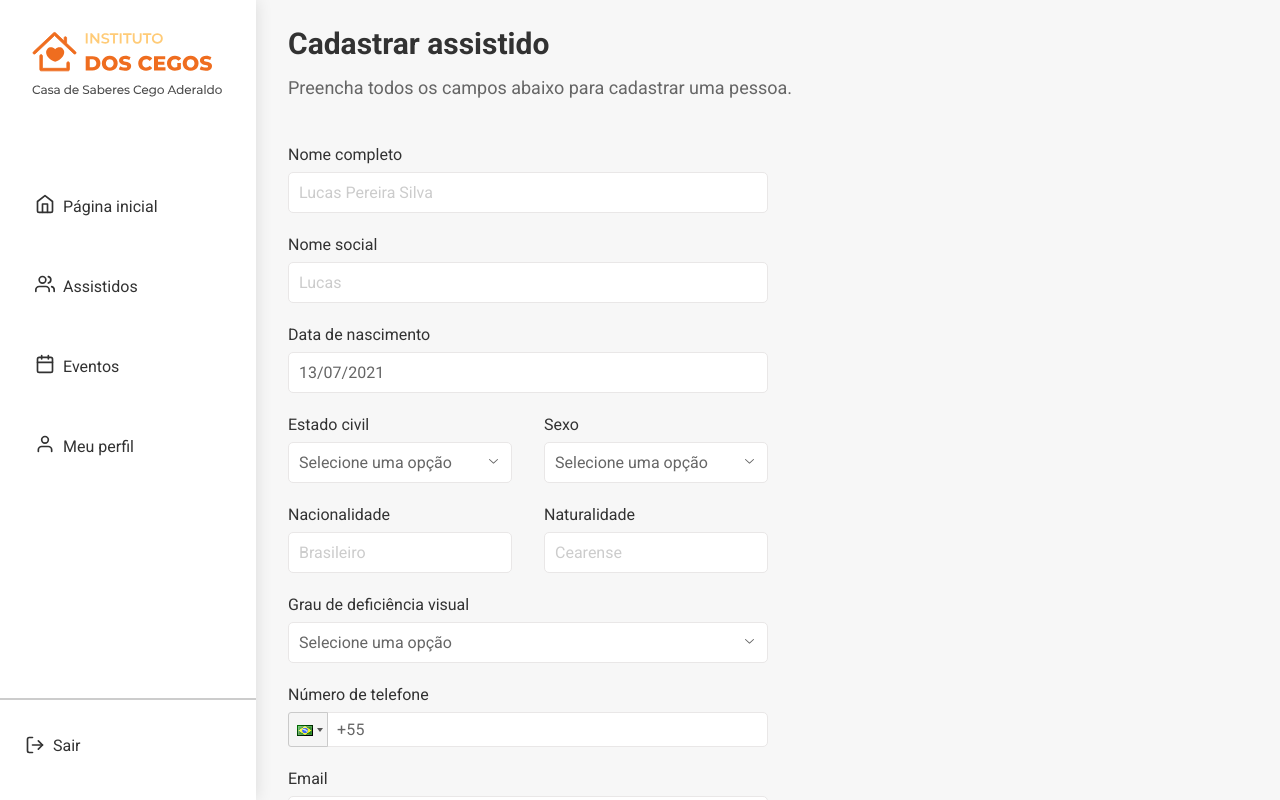
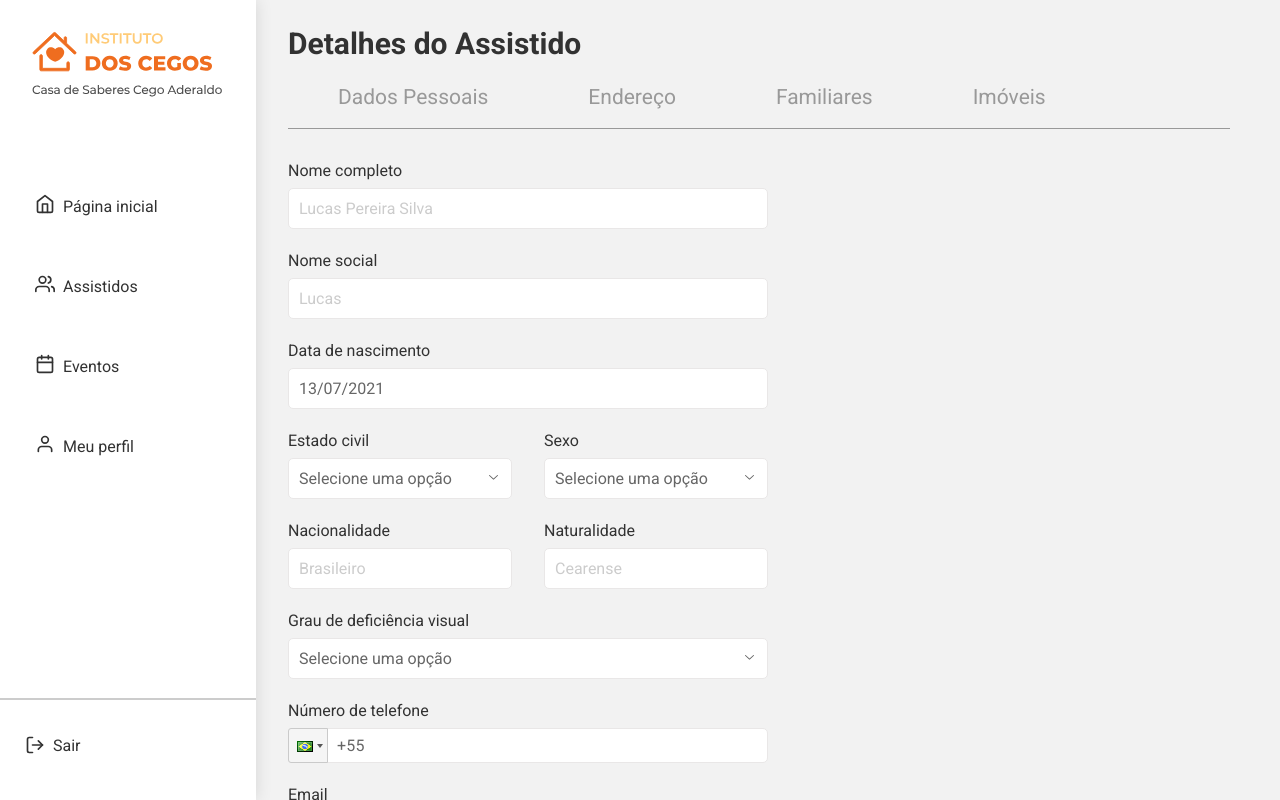
Before and after one commit to dev-inove/instituto-dos-cegos-front, a React (Create React App) app: page /assisted in a window 1280 px wide. Both pictures are taken after a click on the button "Cadastrar". Built offline with nearby package versions, Linux system fonts and the light colour scheme.

Commit message:
adicionando mudanças iniciais

```diff
--- a/src/components/Layout/styles.ts
+++ b/src/components/Layout/styles.ts
@@ -4,7 +4,7 @@ export const ContainerContent = styled.div`
   display: flex;
   overflow: auto;
   height: 100vh;
-  background-color: var(--backgroundGrayContent);
+  background-color: var(--backgroundGray);
 `;
 
 export const ContentChildren = styled.div`
--- a/src/pages/Assisteds/pages/Register/index.tsx
+++ b/src/pages/Assisteds/pages/Register/index.tsx
@@ -69,11 +69,14 @@ function Register() {
   }
 
   return (
-    <div>
-      <S.Welcome>Cadastrar assistido</S.Welcome>
-      <S.WelcomeParagraph>
-        Preencha todos os campos abaixo para cadastrar uma pessoa.
-      </S.WelcomeParagraph>
+    <S.Container>
+      <S.Welcome>Detalhes do Assistido</S.Welcome>
+      <S.MenuButton>
+        <S.ButtonParagraph>Dados Pessoais</S.ButtonParagraph>
+        <S.ButtonParagraph>Endereço</S.ButtonParagraph>
+        <S.ButtonParagraph>Familiares</S.ButtonParagraph>
+        <S.ButtonParagraph>Imóveis</S.ButtonParagraph>
+      </S.MenuButton>
 
       <S.FormLogin>
         <Formik
@@ -227,7 +230,7 @@ function Register() {
           )}
         </Formik>
       </S.FormLogin>
-    </div>
+    </S.Container>
   );
 }
 
--- a/src/pages/Assisteds/pages/Register/styles.ts
+++ b/src/pages/Assisteds/pages/Register/styles.ts
@@ -2,6 +2,8 @@ import styled from 'styled-components';
 import * as Select from '@radix-ui/react-select';
 
 export const Container = styled.div`
+  width: calc(100vw - 18rem);
+  padding-right: 50px;
 `;
 
 export const Welcome = styled.h1`
@@ -12,13 +14,27 @@ export const Welcome = styled.h1`
   color: var(--textColor500);
 `;
 
-export const WelcomeParagraph = styled.p`
-  margin-top: 5px;
-  margin-bottom: 40px;
-  font-size: 18px;
+export const MenuButton = styled.div`
+  width: 100%;
+  border-bottom: 1.5px solid var(--textColor200);
+  margin-bottom: 30px;
+`;
+
+export const ButtonParagraph = styled.button`
+  font-size: 21px;
   font-weight: 400;
   line-height: 31px;
-  color: var(--textColor300);
+  color: var(--textColor200);
+  display: inline;
+  padding: 15px 50px;
+  border: none;
+  background-color: var(--backgroundGray);
+
+  &:hover {
+    color: var(--textColor500);
+    transition: 10ms;
+    border-bottom: 1.5px solid var(--textColor500);
+  }
 `;
 
 export const FormLogin = styled.div`
--- a/src/pages/Assisteds/styles.ts
+++ b/src/pages/Assisteds/styles.ts
@@ -2,6 +2,7 @@ import styled from 'styled-components';
 import * as Select from '@radix-ui/react-select';
 
 export const Container = styled.div`
+  width: calc(100vw - 18rem);
 `;
 
 export const Welcome = styled.h1`
--- a/src/styles/global.ts
+++ b/src/styles/global.ts
@@ -1,4 +1,4 @@
-import { createGlobalStyle } from "styled-components";
+import { createGlobalStyle } from 'styled-components';
 
 const Global = createGlobalStyle`
 :root {
@@ -15,7 +15,7 @@ const Global = createGlobalStyle`
     --secondColor: #FFCB77;
     --textColor500: #323232;
     --textColor300: #666666;
-    --textColor200: ##999999;
+    --textColor200: #999999;
     --textColor100: #CCCCCC;
     --navigationHoverSideBar: #F4F5F5;
     --borderInput: #E9E7E7;
```
